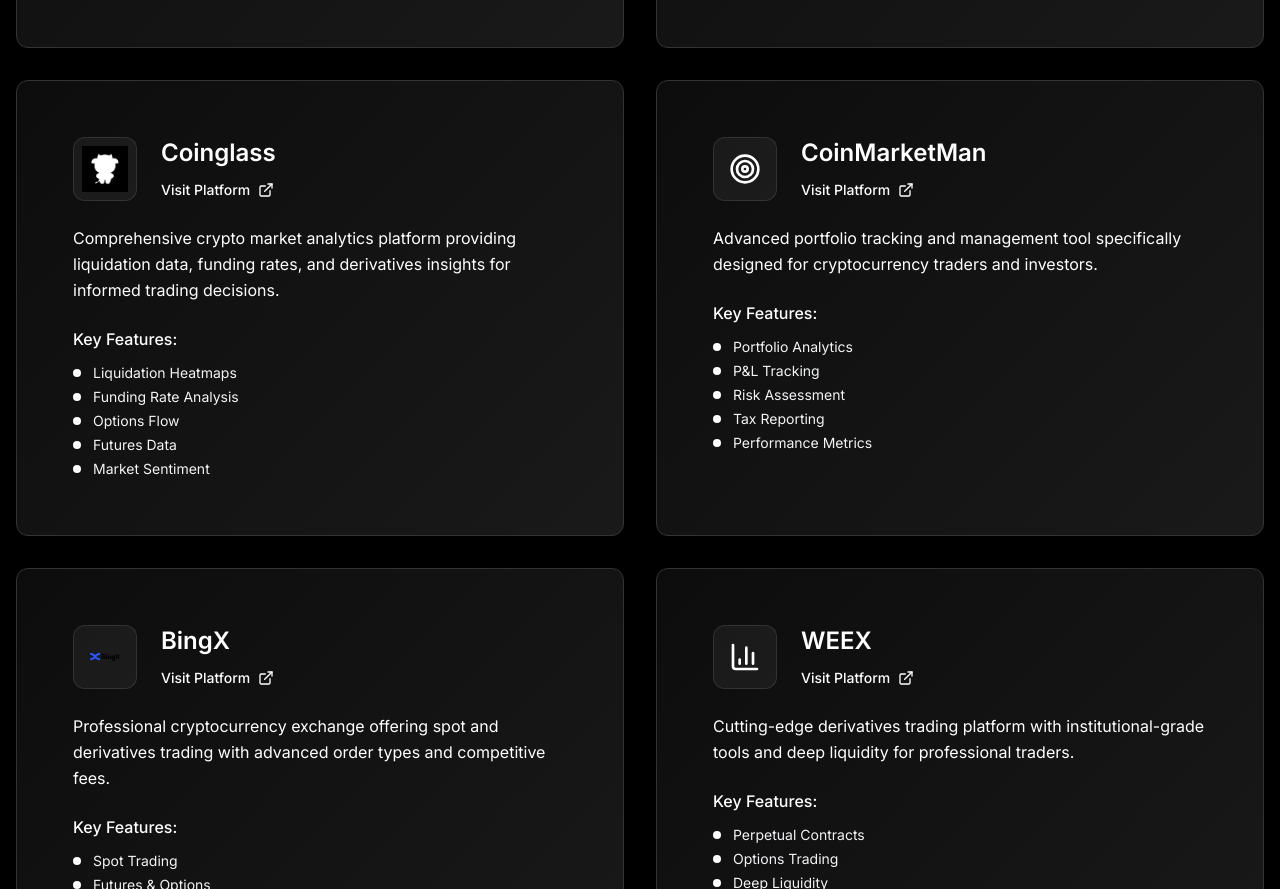
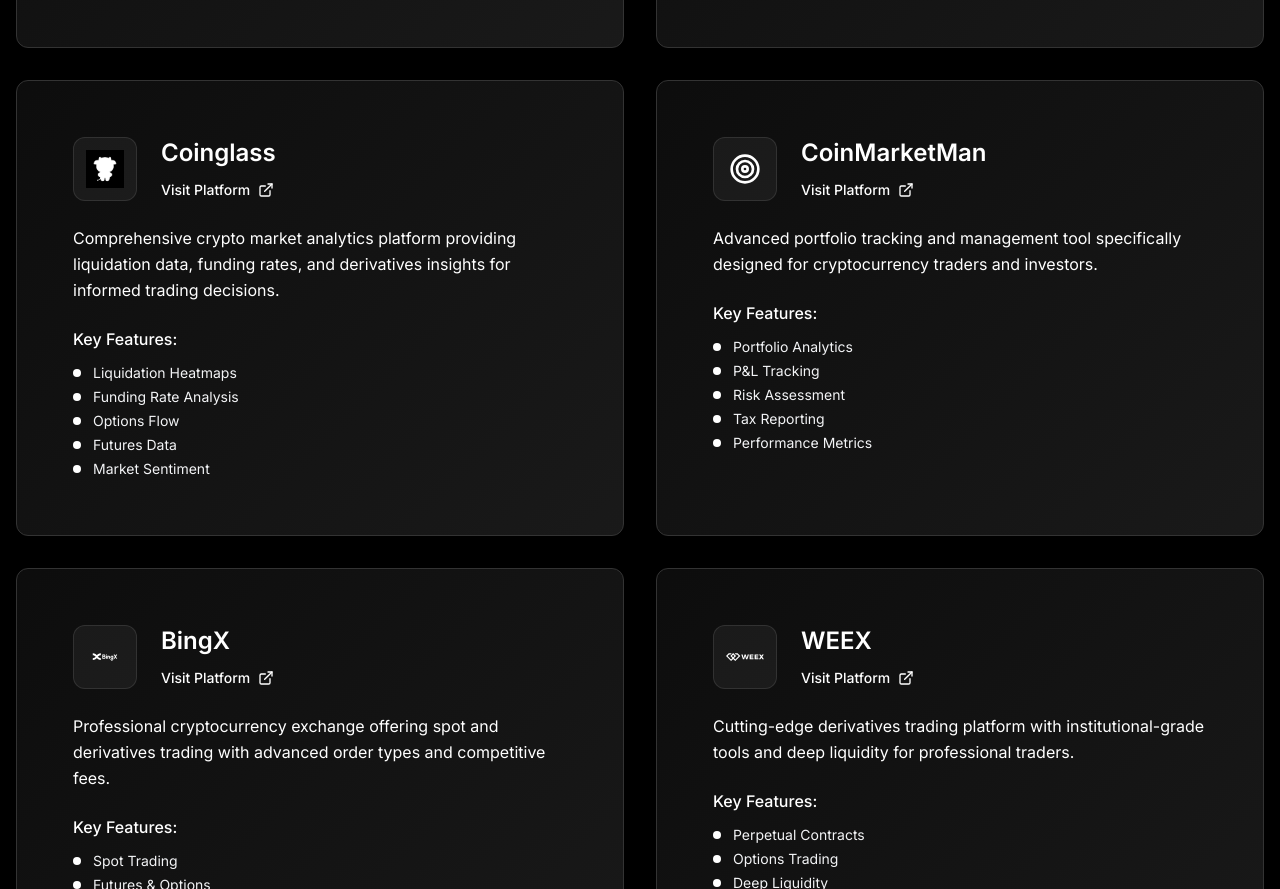
Before and after one commit to UfuonaksAgency/trading-arena-hub, a React (Vite) app: page /tools in a window 1280 px wide. Shown: the part 800-1689 px from the top of the page. Built offline with nearby package versions, Linux system fonts and the light colour scheme.

Commit message:
Add Weex logo and improve BingX logo
The AI is adding the Weex logo and improving the BingX logo's container fit on the Tools page.

```diff
--- a/src/pages/Tools.tsx
+++ b/src/pages/Tools.tsx
@@ -10,6 +10,7 @@ import tradingViewLogo from '@/assets/logos/tradingview-logo.png';
 import notionLogo from '@/assets/logos/notion-logo.png';
 import coinglassLogo from '@/assets/logos/coinglass-logo.webp';
 import bingxLogo from '@/assets/logos/bingx-logo.svg';
+import weexLogo from '@/assets/logos/weex-logo.svg';
 
 const Tools = () => {
   const tradingTools = [
@@ -57,8 +58,8 @@ const Tools = () => {
       name: 'WEEX',
       description: 'Cutting-edge derivatives trading platform with institutional-grade tools and deep liquidity for professional traders.',
       icon: BarChart3,
-      logo: null,
-      url: '#',
+      logo: weexLogo,
+      url: 'https://weex.com',
       features: ['Perpetual Contracts', 'Options Trading', 'Deep Liquidity', 'API Access', 'Risk Management Tools']
     },
   ];
@@ -86,12 +87,16 @@ const Tools = () => {
                 <Card key={index} className="minimal-card group">
                   <div className="p-8">
                     <div className="flex items-center mb-6">
-                      <div className="w-16 h-16 bg-white/5 border border-white/10 rounded-xl flex items-center justify-center mr-6 group-hover:bg-white/10 transition-all duration-300 p-2">
+                      <div className="w-16 h-16 bg-white/5 border border-white/10 rounded-xl flex items-center justify-center mr-6 group-hover:bg-white/10 transition-all duration-300 p-3">
                         {tool.logo ? (
                           <img
                             src={tool.logo}
                             alt={`${tool.name} logo`}
-                            className="w-full h-full object-contain"
+                            className={`object-contain ${
+                              tool.name === 'BingX' || tool.name === 'WEEX'
+                                ? 'w-full h-full filter brightness-0 invert'
+                                : 'w-full h-full'
+                            }`}
                           />
                         ) : (
                           <tool.icon className="w-8 h-8 text-white group-hover:text-primary transition-colors" />
```
Also changed, not shown: src/assets/logos/weex-logo.svg (added).
